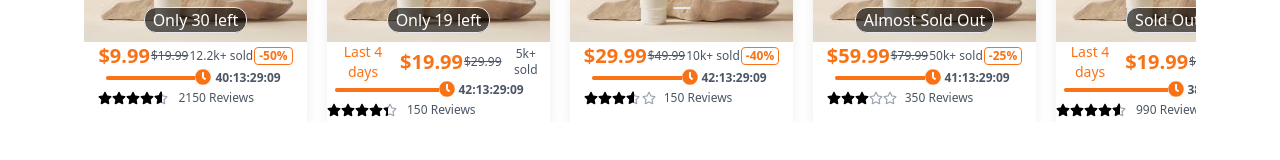
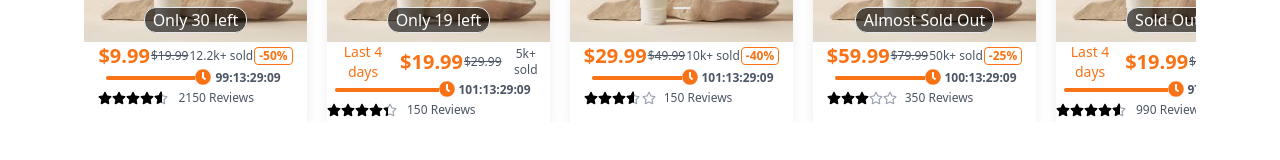
Before and after one commit to sysfoc/car-dealer-theme, a Next.js app: page /LightningDealsList in a window 1280 px wide. Shown: the part 423-583 px from the top of the page. Built offline with nearby package versions, Linux system fonts and the light colour scheme.

Commit message:
Designing share Modal

```diff
--- a/app/globals.css
+++ b/app/globals.css
@@ -14,7 +14,7 @@
   }
 }
 
-*{
+* {
   padding: 0;
   margin: 0;
   box-sizing: border-box;
@@ -45,27 +45,33 @@ html {
 }
 
 .custom-scrollbar-vertical::-webkit-scrollbar-track {
-  background: #f1f1f1; /* Track color */
+  background: #f1f1f1;
+  /* Track color */
   border-radius: 2px;
 }
 
 .custom-scrollbar-vertical::-webkit-scrollbar-thumb {
-  background: #888; /* Scroll thumb color */
+  background: #888;
+  /* Scroll thumb color */
   border-radius: 2px;
 }
 
 .custom-scrollbar-vertical::-webkit-scrollbar-thumb:hover {
-  background: #555; /* Hover color */
+  background: #555;
+  /* Hover color */
 }
 
 
 .scrollbar-hidden {
-  -ms-overflow-style: none;  /* For Internet Explorer */
-  scrollbar-width: none;      /* For Firefox */
+  -ms-overflow-style: none;
+  /* For Internet Explorer */
+  scrollbar-width: none;
+  /* For Firefox */
 }
 
 .scrollbar-hidden::-webkit-scrollbar {
-  display: none;             /* For Chrome, Safari, and newer versions of Edge */
+  display: none;
+  /* For Chrome, Safari, and newer versions of Edge */
 }
 
 
@@ -104,7 +110,8 @@ html {
 
 .swiper-button-prev::after,
 .swiper-button-next::after {
-  font-size: 16px !important; /* Smaller icon size */
+  font-size: 16px !important;
+  /* Smaller icon size */
 }
 
 
@@ -119,12 +126,15 @@ html {
 
 .swiper-button-prev:hover,
 .swiper-button-next:hover {
-  background-color: #f3f4f6; /* Light gray background on hover */
-  box-shadow: 4px 4px 6px rgba(0, 0, 0, 0.2); /* Larger shadow on hover */
+  background-color: #f3f4f6;
+  /* Light gray background on hover */
+  box-shadow: 4px 4px 6px rgba(0, 0, 0, 0.2);
+  /* Larger shadow on hover */
 }
 
 
 @media (max-width: 640px) {
+
   .swiper-button-prev,
   .swiper-button-next {
     display: none !important;
@@ -138,3 +148,19 @@ html {
 .box-shadow {
   box-shadow: 0px 1px 4px rgba(0, 0, 0, 0.5);
 }
+
+@keyframes fade-in-down {
+  0% {
+    opacity: 0;
+    transform: translate(-50%, -20px);
+  }
+
+  100% {
+    opacity: 1;
+    transform: translate(-50%, 0);
+  }
+}
+
+.animate-fade-in-down {
+  animation: fade-in-down 0.3s ease-out;
+}
--- /dev/null
+++ b/app/ui/Modal/reviewModal.tsx
@@ -0,0 +1,129 @@
+"use client";
+import { FaRegThumbsUp, FaStar } from "react-icons/fa";
+import { IoShareOutline } from "react-icons/io5";
+import { MdAdminPanelSettings } from "react-icons/md";
+import { PiDotsThreeBold } from "react-icons/pi";
+import { RxCross2 } from "react-icons/rx";
+import { TbMinusVertical } from "react-icons/tb";
+import Flag from "react-world-flags";
+import ShareModal from "@/app/ui/Modal/ShareModal";
+import { useState } from "react";
+import { FaCheck } from "react-icons/fa6";
+
+interface Review {
+  id: number;
+  name: string;
+  reviewDate: string;
+  image: string;
+  rating: number;
+  comment: string;
+  purchases: number | undefined;
+  country: string;
+}
+
+interface ReviewModalProps {
+  reviews: Review[];
+  onClose: () => void;
+}
+
+export default function ReviewModal({ reviews, onClose }: ReviewModalProps) {
+  const [showShareModal, setShowShareModal] = useState<number | null>(null);
+  const [showCopyNotification, setShowCopyNotification] = useState(false);
+
+  const handleCopySuccess = () => {
+    setShowCopyNotification(true);
+    setTimeout(() => setShowCopyNotification(false), 2000);
+  };
+
+  return (
+    <div className="fixed z-10 inset-0 bg-black bg-opacity-50 flex items-center justify-center">
+      {showCopyNotification && (
+        <div className="fixed flex items-center gap-2 top-8 left-1/2 text-sm font-semibold transform -translate-x-1/2 bg-black bg-opacity-80 text-white px-6 py-4 rounded-md shadow-lg z-50 animate-fade-in-down">
+          <FaCheck
+            fontSize={19}
+            className="text-white bg-green-400 rounded-full p-1"
+          />
+          Link copied successfully!
+        </div>
+      )}
+      <div className="bg-white w-11/12 md:w-3/5 lg:w-1/2 px-6 py-3 rounded-lg shadow-lg relative">
+        <div className="flex justify-end ">
+          <span className="text-black hover:bg-gray-100 p-1 rounded-full">
+            <RxCross2 onClick={onClose} fontSize={25} />
+          </span>
+        </div>
+        <div className="text-xl text-center pb-2">
+          <span className="font-semibold">Item Reviews</span>
+        </div>
+        <div className="max-h-96 overflow-y-auto px-3 space-y-4">
+          <div className="space-y-6">
+            <div
+              className="flex items-center gap-1 text-green-600
+            px-2 py-1 hover:underline text-sm font-semibold bg-gray-100"
+            >
+              <MdAdminPanelSettings className="text-lg" />
+              <span>All reviews are from verified purchases</span>
+            </div>
+            {reviews.map((review) => (
+              <div key={review.id} className="pb-3">
+                <div className="flex items-center justify-between">
+                  <div className="text-gray-800 font-semibold flex items-center gap-2">
+                    <img
+                      src={review.image}
+                      alt="avatar"
+                      className="w-8 h-8 rounded-full"
+                    />
+                    {review.name}
+                    <span className="flex items-center gap-2 text-gray-500">
+                      in
+                      <Flag code={review.country} className="!min-w-[20px]" />
+                    </span>
+
+                    <span className="text-sm text-gray-500">
+                      {review.reviewDate}
+                    </span>
+                  </div>
+                  {review.purchases && (
+                    <div className="text-orange-500">
+                      Purchased {review.purchases} times
+                    </div>
+                  )}
+                </div>
+                <div className="flex items-center gap-1 mt-3">
+                  {Array(review.rating)
+                    .fill(0)
+                    .map((_, i) => (
+                      <FaStar key={i} className="text-black text-lg" />
+                    ))}
+                </div>
+                <p className="text-gray-700 mt-2">{review.comment}</p>
+
+                <div className="flex items-center justify-between mt-2">
+                  <div className="flex items-center gap-2 text-sm">
+                    <span className="flex items-center gap-1">
+                      <ShareModal
+                        reviewId={review.id}
+                        showShareModal={showShareModal}
+                        setShowShareModal={setShowShareModal}
+                        onCopySuccess={handleCopySuccess}
+                      />
+                    </span>
+                    <TbMinusVertical fontSize={20} className="text-gray-400" />
+                    <span className="flex items-center gap-1 hover:opacity-75 cursor-pointer">
+                      <FaRegThumbsUp fontSize={18} />
+                      Helpful
+                    </span>
+                  </div>
+
+                  <div>
+                    <PiDotsThreeBold fontSize={22} />
+                  </div>
+                </div>
+              </div>
+            ))}
+          </div>
+        </div>
+      </div>
+    </div>
+  );
+}
--- a/app/ui/ProductComponent/ProductReview.tsx
+++ b/app/ui/ProductComponent/ProductReview.tsx
@@ -1,8 +1,15 @@
+"use client"
 import { FaStar } from "react-icons/fa";
 import { MdAdminPanelSettings } from "react-icons/md";
 import { reviews } from "@/data/Reviews";
+import ReviewModal from "@/app/ui/Modal/reviewModal";
+import { useState } from "react";
+import Flag from 'react-world-flags'
+
 
 export default function ProductReview() {
+
+  const [ modal , setModal] = useState<boolean>(false)
   return (
     <div className="border-t pt-6 max-w-xl mx-auto">
       {/* Reviews Section */}
@@ -15,13 +22,24 @@ export default function ProductReview() {
       </div>
 
       <div className="space-y-6">
-        {reviews.map((review) => (
+        {reviews.slice(0,4).map((review) => (
           <div key={review.id} className="pb-4">
             <div className="flex items-center justify-between">
               <div className="text-gray-800 font-semibold flex items-center gap-2">
                 <img src={review.image} alt="avatar" className="w-8 h-8 rounded-full" />
-                {review.name} <span className="text-sm text-gray-500">{review.date}</span>
+                {review.name}
+                <span className="flex items-center gap-2 text-gray-500">in
+                <Flag code={review.country} className="!min-w-[20px]"/>
+                </span>
+
+                <span className="text-sm text-gray-500">{review.reviewDate}</span>
               </div>
+              {
+                review.purchases &&
+              <div className="text-orange-500">
+                Purchased {review.purchases} times
+              </div>
+              }
             </div>
             <div className="flex items-center gap-1 mt-1">
               {Array(review.rating)
@@ -36,10 +54,13 @@ export default function ProductReview() {
       </div>
       <div className="flex justify-center mt-6">
         <button className="px-6 py-2 rounded-full text-black border-[1px] border-black
-        hover:outline hover:outline-2 hover:outline-black hover:opacity-80 ">
+        hover:outline hover:outline-2 hover:outline-black hover:opacity-80"
+        onClick={()=>setModal(true)}
+        >
           See All Reviews
         </button>
       </div>
+      {modal && <ReviewModal reviews={reviews} onClose={() => setModal(false)} />}
     </div>
   );
 }
--- a/data/LighteningDealProducts.tsx
+++ b/data/LighteningDealProducts.tsx
@@ -26,7 +26,7 @@ export const products: Product[] = [
     rating: 4.5,
     sold: 12.2, // Number of items sold
     reviews: 2150, // Number of reviews
-    offerEndTime: "2025-02-24T00:00:00",
+    offerEndTime: "2025-04-24T00:00:00",
     itemsLeft: 30,
   },
   {
@@ -38,10 +38,10 @@ export const products: Product[] = [
     price: 19.99,
     previousPrice: 29.99, // Previous price for comparison
     image: "/images/productPicture.jpg",
-    rating: 4.3,
+    rating: 4.34,
     sold: 5, // Number of items sold
     reviews: 150, // Number of reviews
-    offerEndTime: "2025-02-26T00:00:00",
+    offerEndTime: "2025-04-26T00:00:00",
     itemsLeft: 19,
   },
   {
@@ -56,7 +56,7 @@ export const products: Product[] = [
     rating: 3.5,
     sold: 10, // Number of items sold
     reviews: 150, // Number of reviews
-    offerEndTime: "2025-02-26T00:00:00",
+    offerEndTime: "2025-04-26T00:00:00",
     itemsLeft: undefined,
   },
   {
@@ -71,7 +71,7 @@ export const products: Product[] = [
     rating: 3.0,
     sold: 50, // Number of items sold
     reviews: 350, // Number of reviews
-    offerEndTime: "2025-02-25T00:00:00",
+    offerEndTime: "2025-04-25T00:00:00",
     itemsLeft: "Almost Sold Out",
   },
   {
@@ -86,7 +86,7 @@ export const products: Product[] = [
     rating: 4.5,
     sold: 11, // Number of items sold
     reviews: 990, // Number of reviews
-    offerEndTime: "2025-02-22T00:00:00",
+    offerEndTime: "2025-04-22T00:00:00",
     itemsLeft: "Sold Out",
   },
   {
@@ -101,7 +101,7 @@ export const products: Product[] = [
     rating: 4.3,
     sold: 50, // Number of items sold
     reviews: 150, // Number of reviews
-    offerEndTime: "2025-02-22T00:00:00",
+    offerEndTime: "2025-04-22T00:00:00",
     itemsLeft: 99,
   },
   {
@@ -116,7 +116,7 @@ export const products: Product[] = [
     rating: 3.0,
     sold: 40, // Number of items sold
     reviews: 90, // Number of reviews
-    offerEndTime: "2025-02-23T00:00:00",
+    offerEndTime: "2025-04-23T00:00:00",
     itemsLeft: 49,
   },
   {
@@ -131,7 +131,7 @@ export const products: Product[] = [
     rating: 5.0,
     sold: 20, // Number of items sold
     reviews: 1000, // Number of reviews
-    offerEndTime: "2025-02-21T00:00:00",
+    offerEndTime: "2025-04-21T00:00:00",
     itemsLeft: 89,
   },
   {
@@ -146,7 +146,7 @@ export const products: Product[] = [
     rating: 3.0,
     sold: 20, // Number of items sold
     reviews: 100, // Number of reviews
-    offerEndTime: "2025-02-20T00:00:00",
+    offerEndTime: "2025-04-20T00:00:00",
     itemsLeft: 5,
   },
   {
@@ -161,7 +161,7 @@ export const products: Product[] = [
     rating: 4.5,
     sold: 60, // Number of items sold
     reviews: 290, // Number of reviews
-    offerEndTime: "2025-02-27T00:00:00",
+    offerEndTime: "2025-04-27T00:00:00",
     itemsLeft: 19,
   },
   {
@@ -175,7 +175,7 @@ export const products: Product[] = [
     rating: 4.7,
     sold: 230,
     reviews: 1450,
-    offerEndTime: "2025-03-01T00:00:00",
+    offerEndTime: "2025-04-01T00:00:00",
     itemsLeft: 18,
   },
   {
@@ -189,7 +189,7 @@ export const products: Product[] = [
     rating: 4.8,
     sold: 89,
     reviews: 670,
-    offerEndTime: "2025-02-28T00:00:00",
+    offerEndTime: "2025-04-28T00:00:00",
     itemsLeft: "Low Stock",
   },
   {
@@ -203,7 +203,7 @@ export const products: Product[] = [
     rating: 4.6,
     sold: 45,
     reviews: 890,
-    offerEndTime: "2025-03-05T00:00:00",
+    offerEndTime: "2025-04-05T00:00:00",
     itemsLeft: 12,
   },
   {
@@ -217,7 +217,7 @@ export const products: Product[] = [
     rating: 4.4,
     sold: 210,
     reviews: 450,
-    offerEndTime: "2025-02-25T00:00:00",
+    offerEndTime: "2025-04-25T00:00:00",
     itemsLeft: 27,
   },
   {
@@ -231,7 +231,7 @@ export const products: Product[] = [
     rating: 4.3,
     sold: 156,
     reviews: 780,
-    offerEndTime: "2025-03-02T00:00:00",
+    offerEndTime: "2025-04-02T00:00:00",
     itemsLeft: 9,
   },
   {
@@ -245,7 +245,7 @@ export const products: Product[] = [
     rating: 4.9,
     sold: 78,
     reviews: 430,
-    offerEndTime: "2025-03-04T00:00:00",
+    offerEndTime: "2025-04-04T00:00:00",
     itemsLeft: 5,
   },
   {
@@ -259,7 +259,7 @@ export const products: Product[] = [
     rating: 4.5,
     sold: 134,
     reviews: 920,
-    offerEndTime: "2025-02-23T00:00:00",
+    offerEndTime: "2025-04-23T00:00:00",
     itemsLeft: "Almost Sold Out",
   },
   {
@@ -273,7 +273,7 @@ export const products: Product[] = [
     rating: 4.7,
     sold: 290,
     reviews: 1560,
-    offerEndTime: "2025-02-27T00:00:00",
+    offerEndTime: "2025-04-27T00:00:00",
     itemsLeft: 32,
   },
   {
@@ -287,7 +287,7 @@ export const products: Product[] = [
     rating: 4.6,
     sold: 89,
     reviews: 670,
-    offerEndTime: "2025-03-01T00:00:00",
+    offerEndTime: "2025-04-01T00:00:00",
     itemsLeft: 15,
   },
   {
@@ -301,7 +301,7 @@ export const products: Product[] = [
     rating: 4.2,
     sold: 450,
     reviews: 2300,
-    offerEndTime: "2025-02-26T00:00:00",
+    offerEndTime: "2025-04-26T00:00:00",
     itemsLeft: 42,
   },
   {
@@ -315,7 +315,7 @@ export const products: Product[] = [
     rating: 4.4,
     sold: 67,
     reviews: 340,
-    offerEndTime: "2025-02-24T00:00:00",
+    offerEndTime: "2025-04-24T00:00:00",
     itemsLeft: 8,
   },
   {
@@ -329,7 +329,7 @@ export const products: Product[] = [
     rating: 4.1,
     sold: 230,
     reviews: 890,
-    offerEndTime: "2025-03-03T00:00:00",
+    offerEndTime: "2025-04-03T00:00:00",
     itemsLeft: 50,
   },
   {
@@ -343,7 +343,7 @@ export const products: Product[] = [
     rating: 4.9,
     sold: 28,
     reviews: 150,
-    offerEndTime: "2025-03-06T00:00:00",
+    offerEndTime: "2025-04-06T00:00:00",
     itemsLeft: 3,
   },
   {
@@ -357,7 +357,7 @@ export const products: Product[] = [
     rating: 4.7,
     sold: 190,
     reviews: 1340,
-    offerEndTime: "2025-02-28T00:00:00",
+    offerEndTime: "2025-04-28T00:00:00",
     itemsLeft: 22,
   },
   {
@@ -371,7 +371,7 @@ export const products: Product[] = [
     rating: 4.6,
     sold: 450,
     reviews: 2300,
-    offerEndTime: "2025-02-23T00:00:00",
+    offerEndTime: "2025-04-23T00:00:00",
     itemsLeft: "Sold Out",
   },
 ];
--- a/data/Reviews.ts
+++ b/data/Reviews.ts
@@ -1,7 +1,7 @@
 export const reviews = [
   {
     id: 1,
-    name: "Ali Khan",
+    name: "Rehan Ahmad",
     country: "PK", // Pakistan
     purchases: 3,
     purchaseDate: "February 5, 2024",
```
Also changed, not shown: app/ui/Modal/ShareModal.tsx (+76 -0 lines), 1 other file (tests, documents, lock files or other folders).
